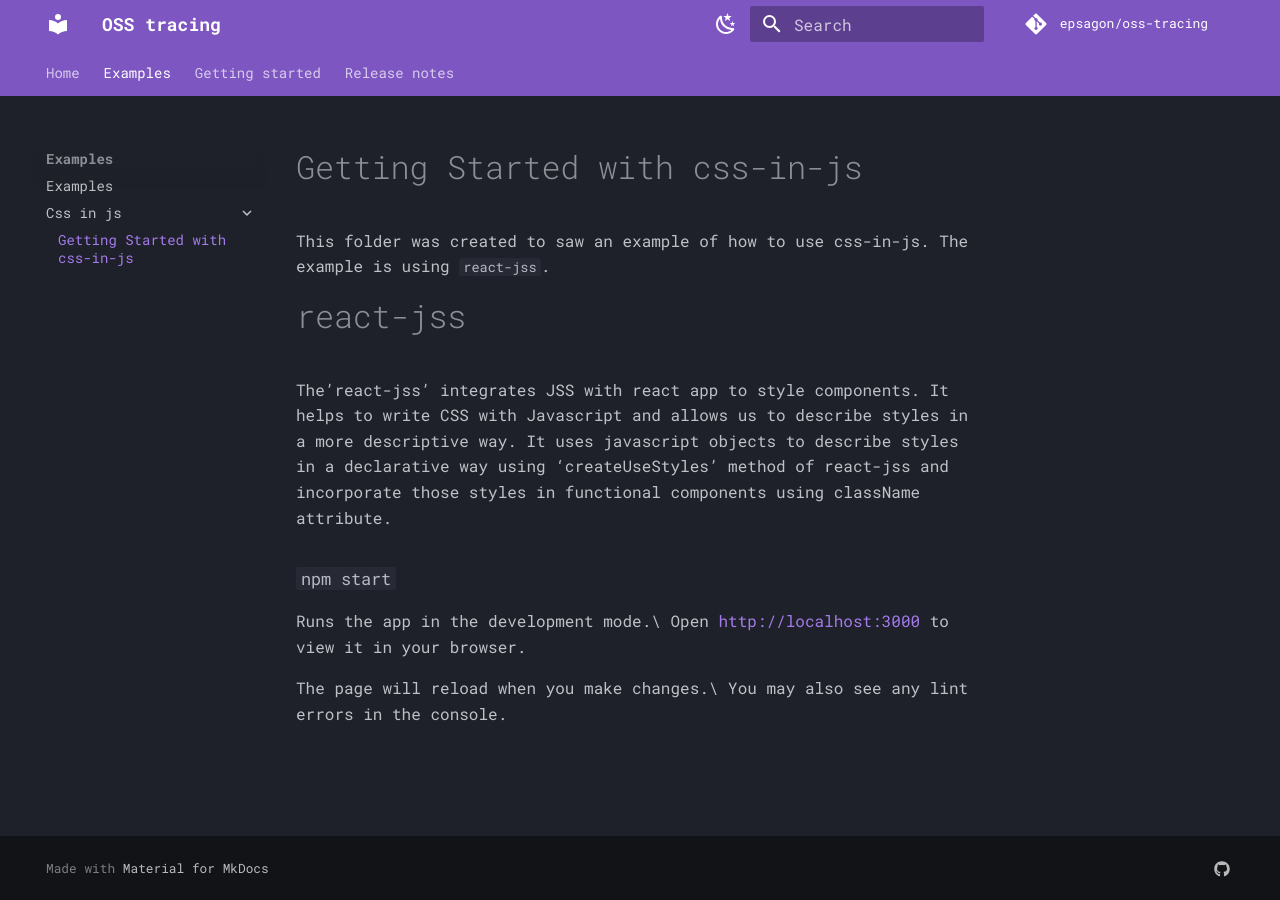
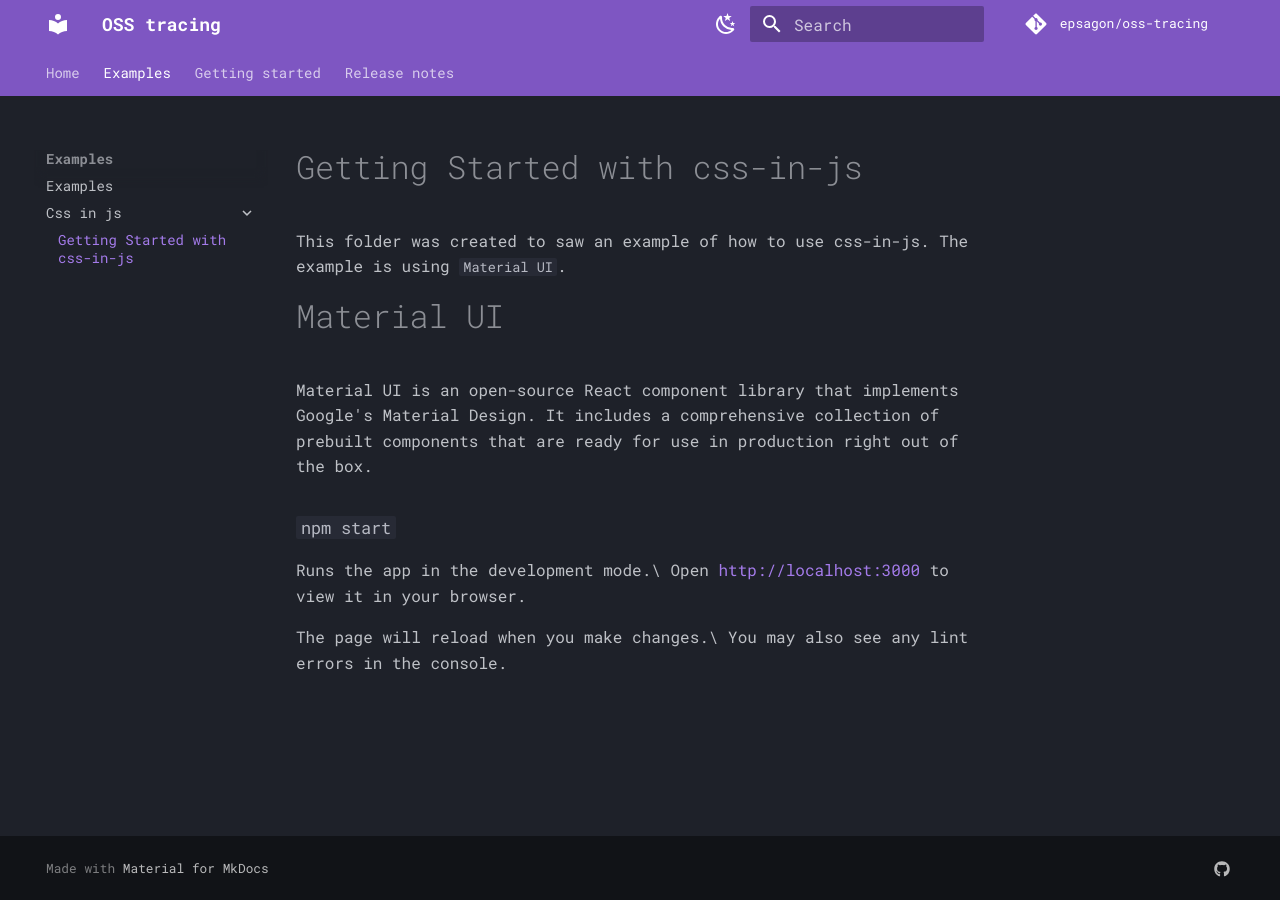
Before and after one commit to teletrace/teletrace, an MkDocs documentation site: the page built from website/docs/examples/css-in-js/README.md, in a window 1280 px wide. Built offline with MkDocs 1.6.1 and Material for MkDocs 9.7.7, drawn with Linux system fonts in a browser that asks for light colours; comment, search, counter and statistics services are not loaded.

Commit message:
using MUI

```diff
--- a/website/docs/examples/css-in-js/README.md
+++ b/website/docs/examples/css-in-js/README.md
@@ -1,12 +1,12 @@
 # Getting Started with css-in-js
 
 This folder was created to saw an example of how to use css-in-js.
-The example is using `react-jss`.
+The example is using `Material UI`.
 
-# react-jss
+# Material UI
 
-The’react-jss’ integrates JSS with react app to style components. It helps to write CSS with Javascript and allows us to describe styles in a more descriptive way. It uses javascript objects to describe styles in a declarative way using ‘createUseStyles’ method of react-jss and incorporate those styles in functional components using className attribute.
-
+Material UI is an open-source React component library that implements Google's Material Design.
+It includes a comprehensive collection of prebuilt components that are ready for use in production right out of the box.
 ### `npm start`
 
 Runs the app in the development mode.\
--- a/website/docs/examples/css-in-js/package.json
+++ b/website/docs/examples/css-in-js/package.json
@@ -3,6 +3,10 @@
   "version": "0.1.0",
   "private": true,
   "dependencies": {
+    "@emotion/react": "^11.10.4",
+    "@emotion/styled": "^11.10.4",
+    "@mui/icons-material": "^5.10.6",
+    "@mui/material": "^5.10.6",
     "@testing-library/jest-dom": "^5.16.5",
     "@testing-library/react": "^13.4.0",
     "@testing-library/user-event": "^13.5.0",
```
Also changed, not shown: website/docs/examples/css-in-js/src/StudentList.js (+18 -21 lines), website/docs/examples/examples.md (+1 -1 lines), 1 other file.
